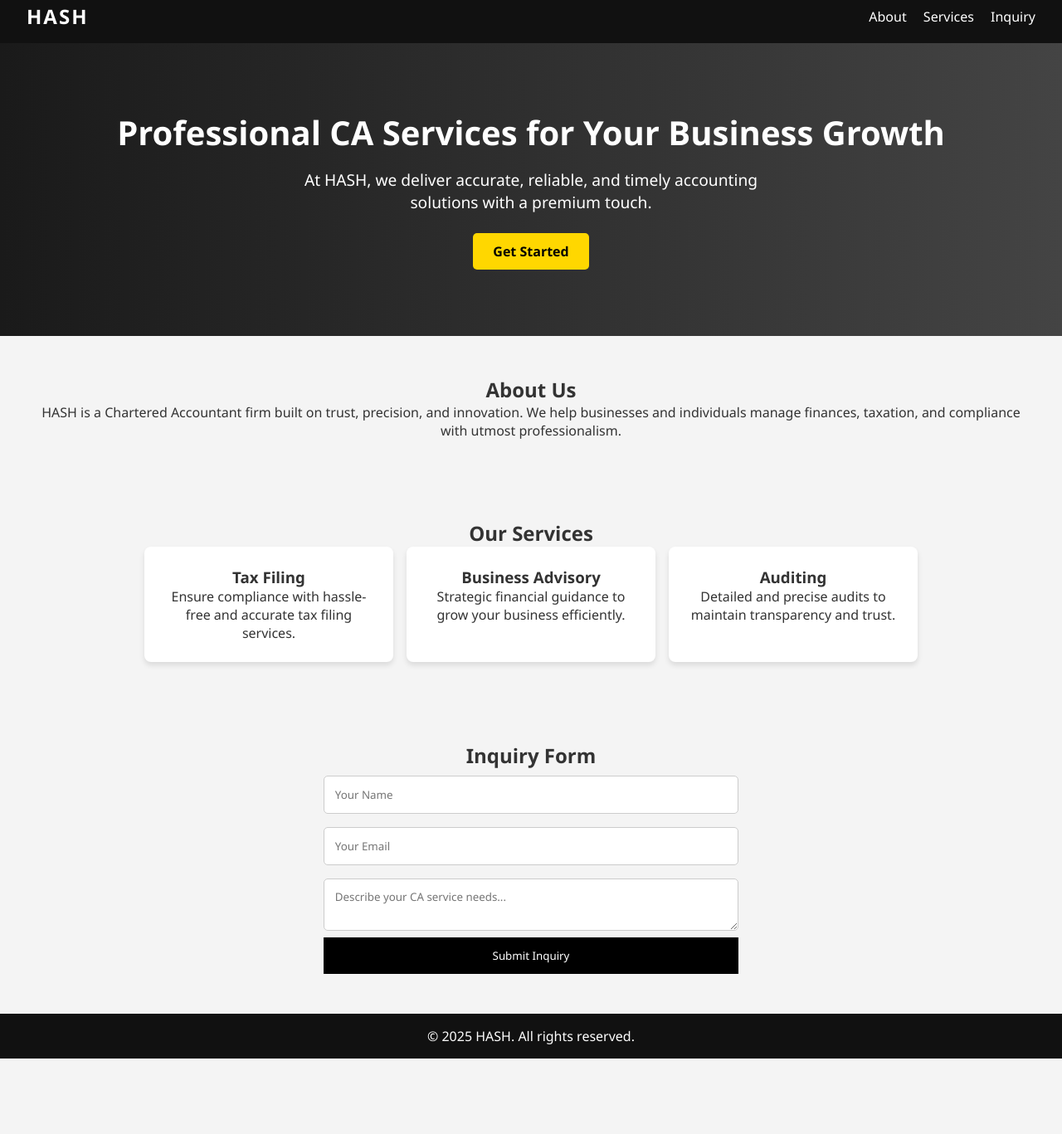
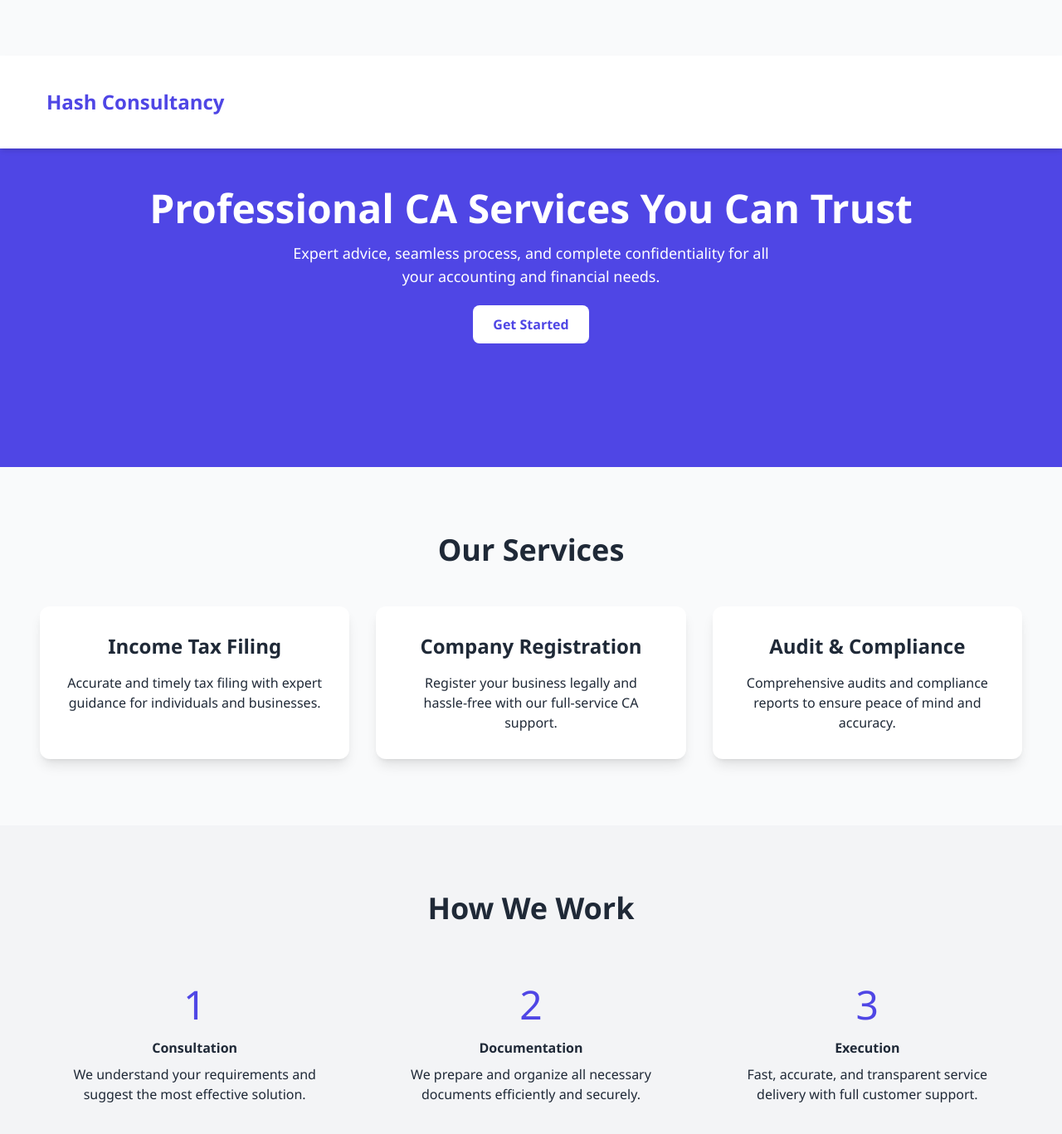
Before and after one commit to hashconsultancy2024-sketch/hash-consultancy, a plain HTML site: page index.html in a window 1280 px wide. Shown: the part 13-1380 px from the top of the page at 83% size. Before the commit the page ends 1289 px from the top, so only its background shows below. Drawn offline with nearby package versions, Linux system fonts and the light colour scheme.

Commit message:
index.html

```diff
--- a/index.html
+++ b/index.html
@@ -3,63 +3,103 @@
 <head>
   <meta charset="UTF-8">
   <meta name="viewport" content="width=device-width, initial-scale=1.0">
-    <title>HASH - Chartered Accountants</title>
+  <title>Hash Consultancy</title>
+  <!-- Tailwind CSS CDN -->
+  <script src="https://cdn.tailwindcss.com"></script>
   <link rel="stylesheet" href="style.css">
 </head>
-<body>
-    <header>
-        <div class="logo">HASH</div>
-        <nav>
-            <a href="#about">About</a>
-            <a href="#services">Services</a>
-            <a href="#contact">Inquiry</a>
+<body class="bg-gray-50 font-sans text-gray-800">
+
+  <!-- Header -->
+  <header class="bg-white shadow-md fixed w-full z-50">
+    <div class="container mx-auto flex justify-between items-center p-6">
+      <h1 class="text-2xl font-bold text-indigo-600">Hash Consultancy</h1>
+      <nav class="space-x-6">
+        <a href="#services" class="hover:text-indigo-600">Services</a>
+        <a href="#process" class="hover:text-indigo-600">How We Work</a>
+        <a href="#inquiry" class="hover:text-indigo-600">Inquiry</a>
       </nav>
+    </div>
   </header>
 
-    <section class="hero">
-        <h1>Professional CA Services for Your Business Growth</h1>
-        <p>At HASH, we deliver accurate, reliable, and timely accounting solutions with a premium touch.</p>
-        <a href="#contact" class="btn">Get Started</a>
+  <!-- Hero Section -->
+  <section class="bg-indigo-600 text-white py-40 mt-20">
+    <div class="container mx-auto text-center px-4">
+      <h2 class="text-5xl font-bold mb-4">Professional CA Services You Can Trust</h2>
+      <p class="mb-8 text-lg max-w-xl mx-auto">Expert advice, seamless process, and complete confidentiality for all your accounting and financial needs.</p>
+      <a href="#inquiry" class="bg-white text-indigo-600 px-6 py-3 rounded-lg font-semibold hover:bg-gray-100 transition">Get Started</a>
+    </div>
   </section>
 
-    <section id="about">
-        <h2>About Us</h2>
-        <p>HASH is a Chartered Accountant firm built on trust, precision, and innovation. We help businesses and individuals manage finances, taxation, and compliance with utmost professionalism.</p>
-    </section>
-
-    <section id="services">
-        <h2>Our Services</h2>
-        <div class="service-list">
-            <div class="service-card">
-                <h3>Tax Filing</h3>
-                <p>Ensure compliance with hassle-free and accurate tax filing services.</p>
+  <!-- Services Section -->
+  <section id="services" class="py-20">
+    <div class="container mx-auto px-4">
+      <h3 class="text-4xl font-bold text-center mb-12">Our Services</h3>
+      <div class="grid md:grid-cols-3 gap-8">
+        <div class="bg-white p-8 rounded-xl shadow-lg hover:shadow-xl transition transform hover:-translate-y-2">
+          <h4 class="text-2xl font-semibold mb-4">Income Tax Filing</h4>
+          <p>Accurate and timely tax filing with expert guidance for individuals and businesses.</p>
         </div>
-            <div class="service-card">
-                <h3>Business Advisory</h3>
-                <p>Strategic financial guidance to grow your business efficiently.</p>
+        <div class="bg-white p-8 rounded-xl shadow-lg hover:shadow-xl transition transform hover:-translate-y-2">
+          <h4 class="text-2xl font-semibold mb-4">Company Registration</h4>
+          <p>Register your business legally and hassle-free with our full-service CA support.</p>
         </div>
-            <div class="service-card">
-                <h3>Auditing</h3>
-                <p>Detailed and precise audits to maintain transparency and trust.</p>
+        <div class="bg-white p-8 rounded-xl shadow-lg hover:shadow-xl transition transform hover:-translate-y-2">
+          <h4 class="text-2xl font-semibold mb-4">Audit & Compliance</h4>
+          <p>Comprehensive audits and compliance reports to ensure peace of mind and accuracy.</p>
+        </div>
       </div>
     </div>
   </section>
 
-    <section id="contact">
-        <h2>Inquiry Form</h2>
-        <form id="inquiryForm">
-            <input type="text" id="name" placeholder="Your Name" required>
-            <input type="email" id="email" placeholder="Your Email" required>
-            <textarea id="message" placeholder="Describe your CA service needs..." required></textarea>
-            <button type="submit">Submit Inquiry</button>
-        </form>
-        <p id="formStatus"></p>
+  <!-- Process Section -->
+  <section id="process" class="bg-gray-100 py-20">
+    <div class="container mx-auto px-4">
+      <h3 class="text-4xl font-bold text-center mb-12">How We Work</h3>
+      <div class="grid md:grid-cols-3 gap-8 text-center">
+        <div class="p-6">
+          <div class="text-indigo-600 text-5xl mb-4">1</div>
+          <h4 class="font-semibold mb-2">Consultation</h4>
+          <p>We understand your requirements and suggest the most effective solution.</p>
+        </div>
+        <div class="p-6">
+          <div class="text-indigo-600 text-5xl mb-4">2</div>
+          <h4 class="font-semibold mb-2">Documentation</h4>
+          <p>We prepare and organize all necessary documents efficiently and securely.</p>
+        </div>
+        <div class="p-6">
+          <div class="text-indigo-600 text-5xl mb-4">3</div>
+          <h4 class="font-semibold mb-2">Execution</h4>
+          <p>Fast, accurate, and transparent service delivery with full customer support.</p>
+        </div>
+      </div>
+    </div>
   </section>
 
-    <footer>
-        <p>© 2025 HASH. All rights reserved.</p>
+  <!-- Inquiry Section -->
+  <section id="inquiry" class="py-20">
+    <div class="container mx-auto px-4 max-w-lg">
+      <h3 class="text-4xl font-bold text-center mb-8">Request a CA Service</h3>
+      <form id="inquiryForm" class="bg-white p-8 rounded-xl shadow-lg space-y-4">
+        <input type="text" name="name" placeholder="Your Name" class="w-full border p-3 rounded-lg" required>
+        <input type="email" name="email" placeholder="Your Email" class="w-full border p-3 rounded-lg" required>
+        <input type="text" name="service" placeholder="Service Required" class="w-full border p-3 rounded-lg" required>
+        <textarea name="message" placeholder="Additional Details" class="w-full border p-3 rounded-lg" rows="4"></textarea>
+        <button type="submit" class="w-full bg-indigo-600 text-white py-3 rounded-lg font-semibold hover:bg-indigo-700 transition">Submit Inquiry</button>
+        <p id="formMessage" class="text-green-600 font-semibold mt-2 hidden">Thank you! We will contact you soon.</p>
+      </form>
+    </div>
+  </section>
+
+  <!-- Footer -->
+  <footer class="bg-gray-900 text-white py-8">
+    <div class="container mx-auto text-center px-4">
+      <p>&copy; 2025 Hash Consultancy. All rights reserved.</p>
+    </div>
   </footer>
 
+  <!-- JS -->
   <script src="script.js"></script>
+
 </body>
 </html>
```
Lines whose indentation alone changed are shown as unchanged.
